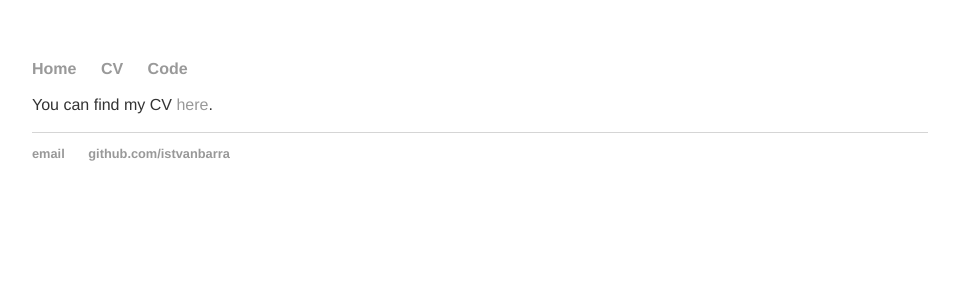
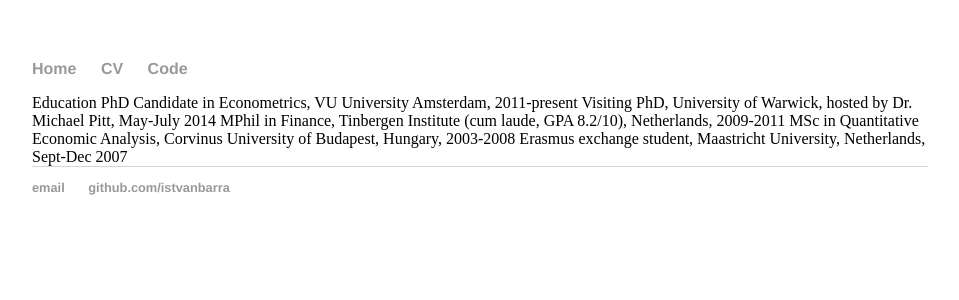
Before and after one commit to istvanbarra/istvanbarra.github.io, a Jekyll site: the page built from cv/index.html, in a window 1280 px wide. Shown: the top 300 px of the page, without its empty margins (160-1119 px from the left). Built offline with Jekyll 4.4.1, drawn with Linux system fonts in a browser that asks for light colours.

Commit message:
Update index.html

```diff
--- a/cv/index.html
+++ b/cv/index.html
@@ -3,5 +3,11 @@ layout: default
 title: István Barra CV
 ---
 <div class="blurb">
-	<p>You can find my CV <a href="https://www.dropbox.com/s/ekrrql288gcj1kw/BarraCV.pdf?dl=0">here</a>.</p>
+	Education
+
+	PhD Candidate in Econometrics, VU University Amsterdam, 2011-present
+	Visiting PhD, University of Warwick, hosted by Dr. Michael Pitt, May-July 2014
+	MPhil in Finance, Tinbergen Institute (cum laude, GPA 8.2/10), Netherlands, 2009-2011
+	MSc in Quantitative Economic Analysis, Corvinus University of Budapest, Hungary, 2003-2008
+	Erasmus exchange student, Maastricht University, Netherlands, Sept-Dec 2007
 </div><!-- /.blurb -->
```
